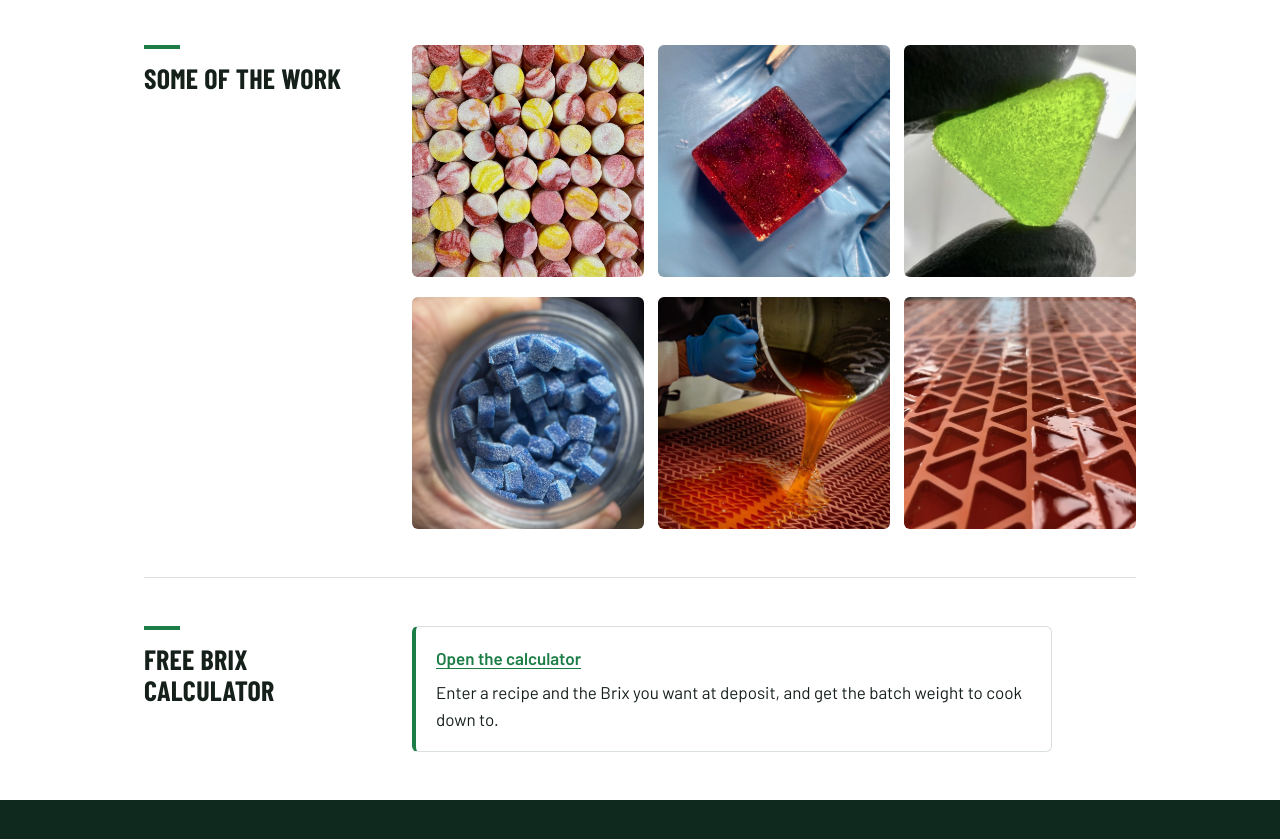
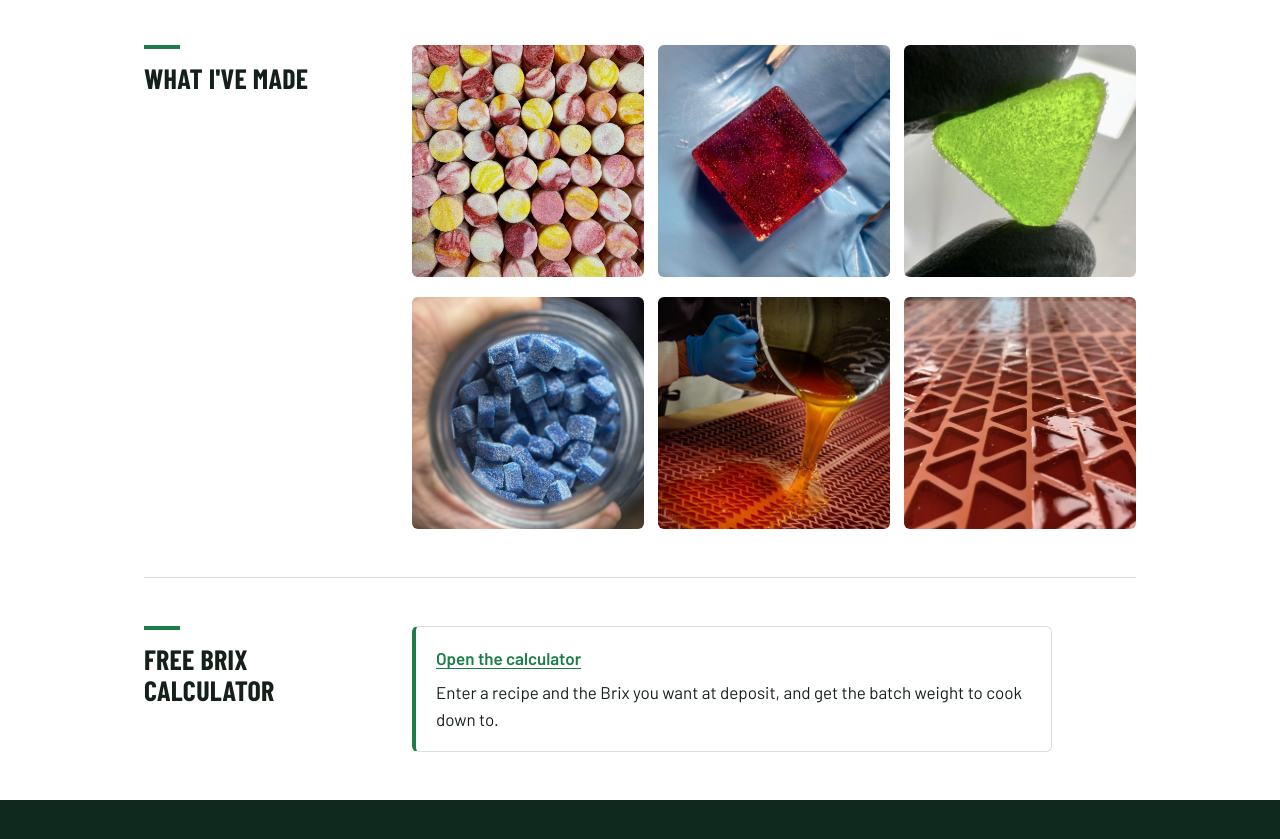
Before and after one commit to AriMakesGummies/aricohen, a plain HTML site: page index.html in a window 1280 px wide. Shown: the part 1457-2296 px from the top of the page. Drawn offline with nearby package versions, Linux system fonts and the light colour scheme.

Commit message:
Rename the photo section to What I've made
Co-Authored-By: Claude Fable 5.2 <noreply@anthropic.com>
Claude-Session: https://claude.ai/code/session_013JUWgADCPKZVAci69hBGCd

```diff
--- a/index.html
+++ b/index.html
@@ -254,7 +254,7 @@ figcaption { font-size: 0.875rem; color: var(--mute); padding-top: 7px; }
   </section>
 
   <section class="sec" id="work">
-    <h2>Some of the work</h2>
+    <h2>What I've made</h2>
     <div class="photos">
       <figure>
         <img src="images/marbled.jpg" width="900" height="1200" alt="Rows of sanded round gummies marbled in red, yellow and white">
```
